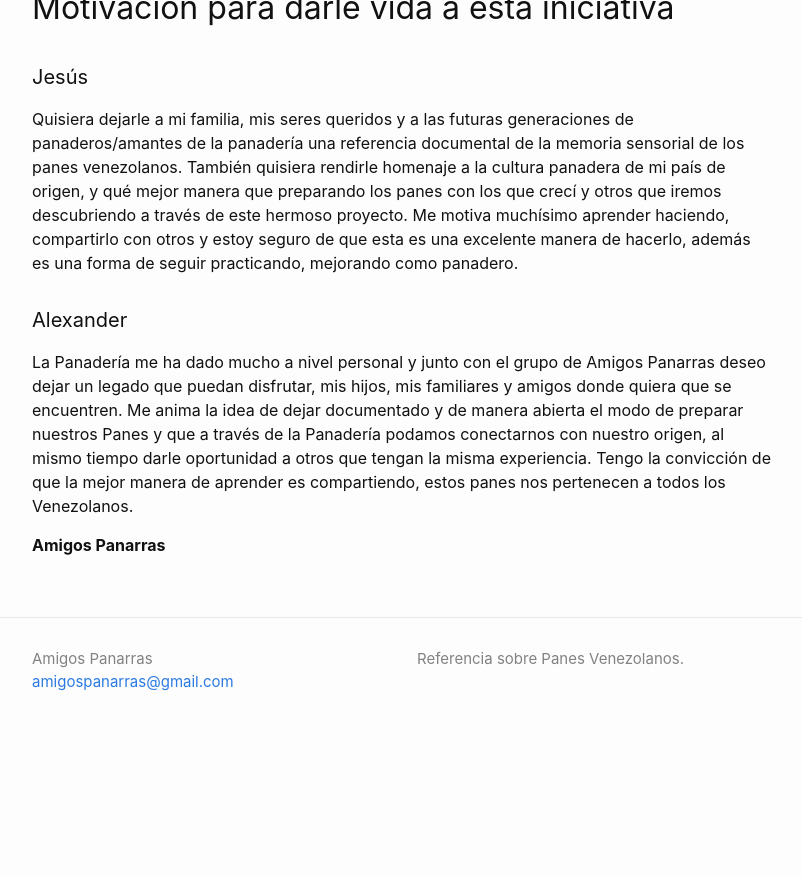
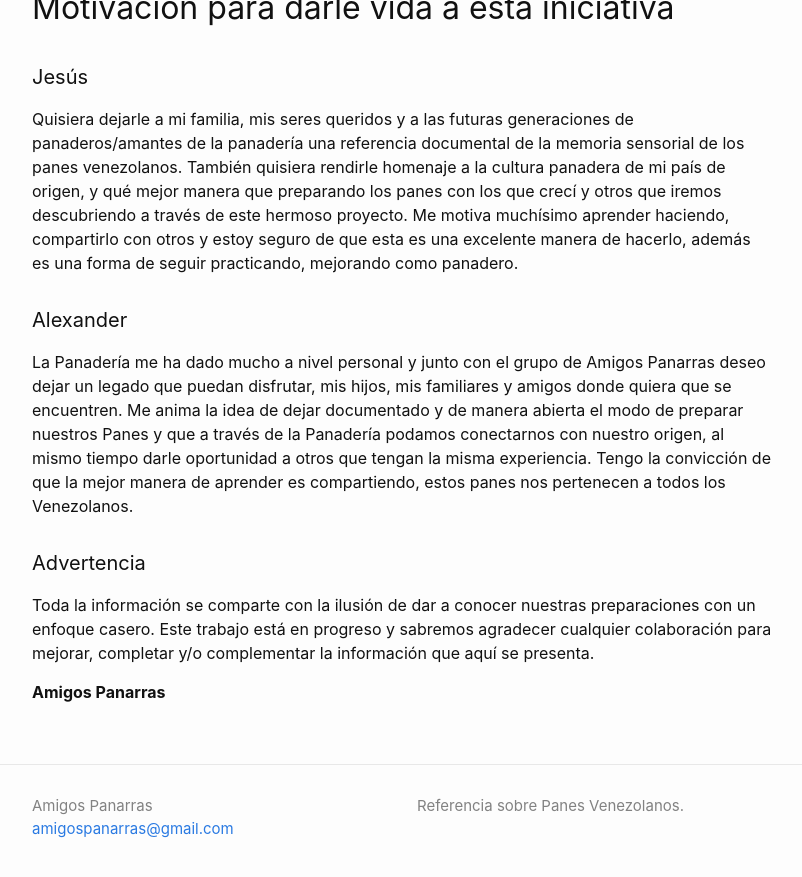
Before and after one commit to mapadepanesvenezolanos/mapadepanesvenezolanos.github.io, a Jekyll site: the page built from about.markdown, in a window 1280 px wide and 900 px high, scrolled down 807 px. Shown: the top 877 px of the window, without its empty margins (238-1040 px from the left). Built offline with Jekyll 4.4.1, drawn with Linux system fonts in a browser that asks for light colours; before the commit the page ends 1560 px from its top, so only the background shows below that.

Commit message:
Disclaimer added

```diff
--- a/about.markdown
+++ b/about.markdown
@@ -24,4 +24,7 @@ Quisiera dejarle a mi familia, mis seres queridos y a las futuras generaciones d
 #### Alexander
 La Panadería me ha dado mucho a nivel personal y junto con el grupo de Amigos Panarras deseo dejar un legado que puedan disfrutar, mis hijos, mis familiares y amigos donde quiera que se encuentren. Me anima la idea de dejar documentado y de manera abierta el modo de preparar nuestros Panes y que a través de la Panadería podamos conectarnos con nuestro origen, al mismo tiempo darle oportunidad a otros que tengan la misma experiencia. Tengo la convicción de que la mejor manera de aprender es compartiendo, estos panes nos pertenecen a todos los Venezolanos.
 
+#### Advertencia
+Toda la información se comparte con la ilusión de dar a conocer nuestras preparaciones con un enfoque casero. Este trabajo está en progreso y sabremos agradecer cualquier colaboración para mejorar, completar y/o complementar la información que aquí se presenta.
+
 **Amigos Panarras**
```
